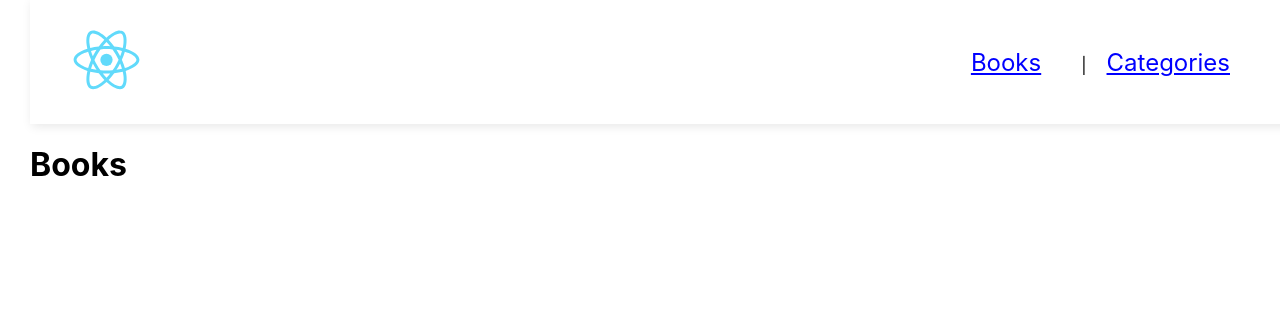
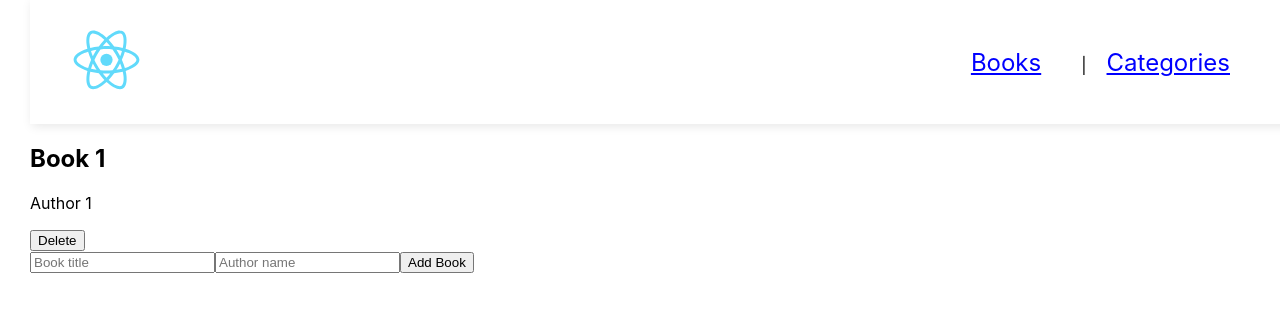
Before and after one commit to MarcoDiaz2000/bookstore, a React (Create React App) app: page / in a window 1280 px wide. Shown: the top 312 px of the page. Built offline with nearby package versions, Linux system fonts and the light colour scheme.

Commit message:
Add Components

```diff
--- a/package.json
+++ b/package.json
@@ -6,6 +6,7 @@
     "@testing-library/jest-dom": "^5.16.5",
     "@testing-library/react": "^13.4.0",
     "@testing-library/user-event": "^13.5.0",
+    "prop-types": "^15.8.1",
     "react": "^18.2.0",
     "react-dom": "^18.2.0",
     "react-router-dom": "^6.12.0",
--- a/src/components/BookComponent.js
+++ b/src/components/BookComponent.js
@@ -0,0 +1,29 @@
+import React, { useState } from 'react';
+import PropTypes from 'prop-types';
+
+const BookComponent = ({ book, handleDelete }) => {
+  const bookState = useState(book)[0];
+
+  const deleteBook = () => {
+    handleDelete(bookState.id);
+  };
+
+  return (
+    <div>
+      <h2>{bookState.title}</h2>
+      <p>{bookState.author}</p>
+      <button type="button" onClick={deleteBook}>Delete</button>
+    </div>
+  );
+};
+
+BookComponent.propTypes = {
+  book: PropTypes.shape({
+    id: PropTypes.number.isRequired,
+    title: PropTypes.string.isRequired,
+    author: PropTypes.string.isRequired,
+  }).isRequired,
+  handleDelete: PropTypes.func.isRequired,
+};
+
+export default BookComponent;
--- a/src/components/BookFormComponent.js
+++ b/src/components/BookFormComponent.js
@@ -0,0 +1,26 @@
+import React, { useState } from 'react';
+import PropTypes from 'prop-types';
+
+const BookFormComponent = ({ handleAdd }) => {
+  const [title, setTitle] = useState('');
+  const [author, setAuthor] = useState('');
+
+  const handleSubmit = (e) => {
+    e.preventDefault();
+    handleAdd({ title, author });
+  };
+
+  return (
+    <form onSubmit={handleSubmit}>
+      <input type="text" value={title} onChange={(e) => setTitle(e.target.value)} placeholder="Book title" required />
+      <input type="text" value={author} onChange={(e) => setAuthor(e.target.value)} placeholder="Author name" required />
+      <button type="submit">Add Book</button>
+    </form>
+  );
+};
+
+BookFormComponent.propTypes = {
+  handleAdd: PropTypes.func.isRequired,
+};
+
+export default BookFormComponent;
--- a/src/components/BookListComponent.js
+++ b/src/components/BookListComponent.js
@@ -0,0 +1,20 @@
+import React from 'react';
+import PropTypes from 'prop-types';
+import BookComponent from './BookComponent';
+
+const BookList = ({ books, handleDelete }) => (
+  <div>
+    {books.map((book) => <BookComponent key={book.id} book={book} handleDelete={handleDelete} />)}
+  </div>
+);
+
+BookList.propTypes = {
+  books: PropTypes.arrayOf(
+    PropTypes.shape({
+      id: PropTypes.number.isRequired,
+    }),
+  ).isRequired,
+  handleDelete: PropTypes.func.isRequired,
+};
+
+export default BookList;
--- a/src/router/Books.js
+++ b/src/router/Books.js
@@ -1,9 +1,29 @@
-import React from 'react';
+import React, { useState } from 'react';
+import BookListComponent from '../components/BookListComponent';
+import BookFormComponent from '../components/BookFormComponent';
 
-const Books = () => (
-  <div>
-    <h1>Books</h1>
-  </div>
-);
+const Books = () => {
+  const [books, setBooks] = useState([
+    {
+      id: 1, title: 'Book 1', author: 'Author 1', category: 'Category 1',
+    },
+  ]);
+
+  const handleAdd = (book) => {
+    const newId = books.reduce((maxId, book) => Math.max(maxId, book.id), 0) + 1;
+    setBooks([...books, { ...book, id: newId }]);
+  };
+
+  const handleDelete = (id) => {
+    setBooks(books.filter((book) => book.id !== id));
+  };
+
+  return (
+    <div>
+      <BookListComponent books={books} handleDelete={handleDelete} />
+      <BookFormComponent handleAdd={handleAdd} />
+    </div>
+  );
+};
 
 export default Books;
```
